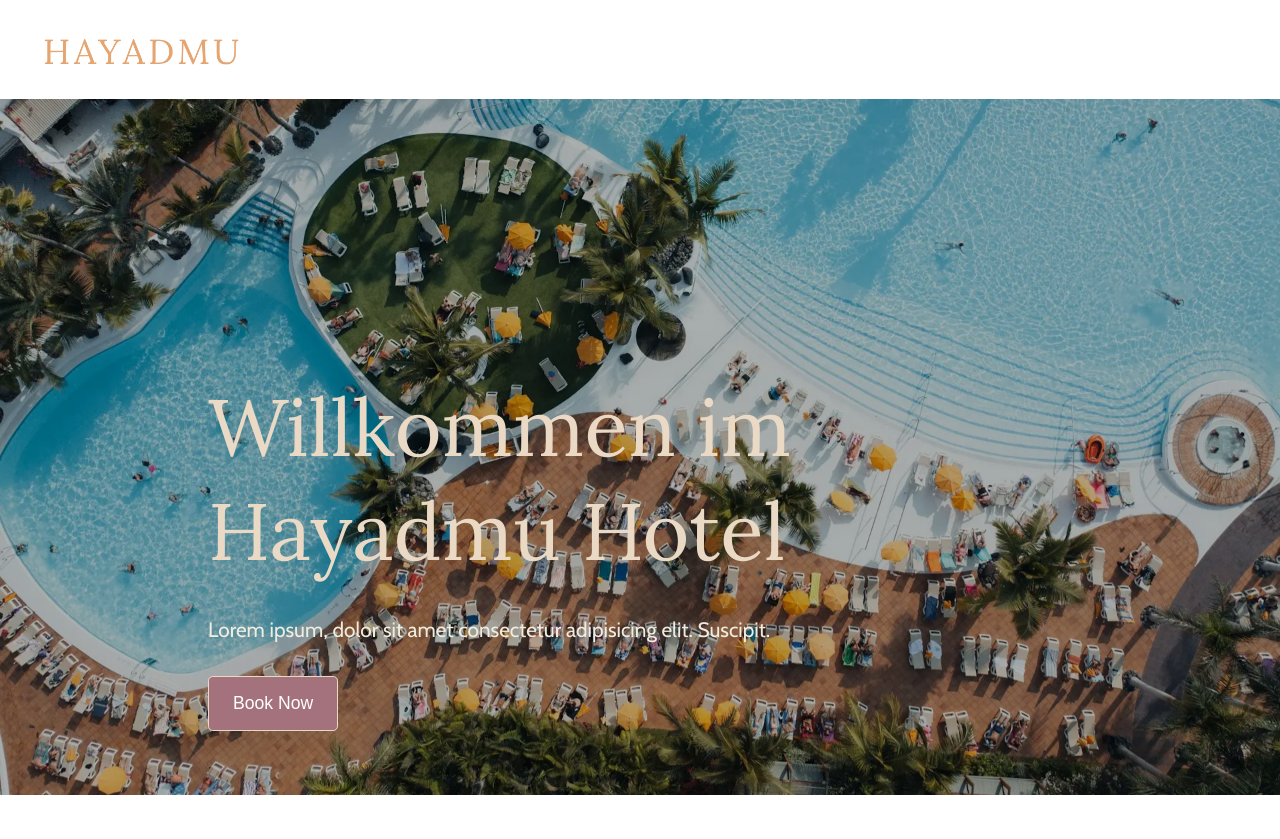
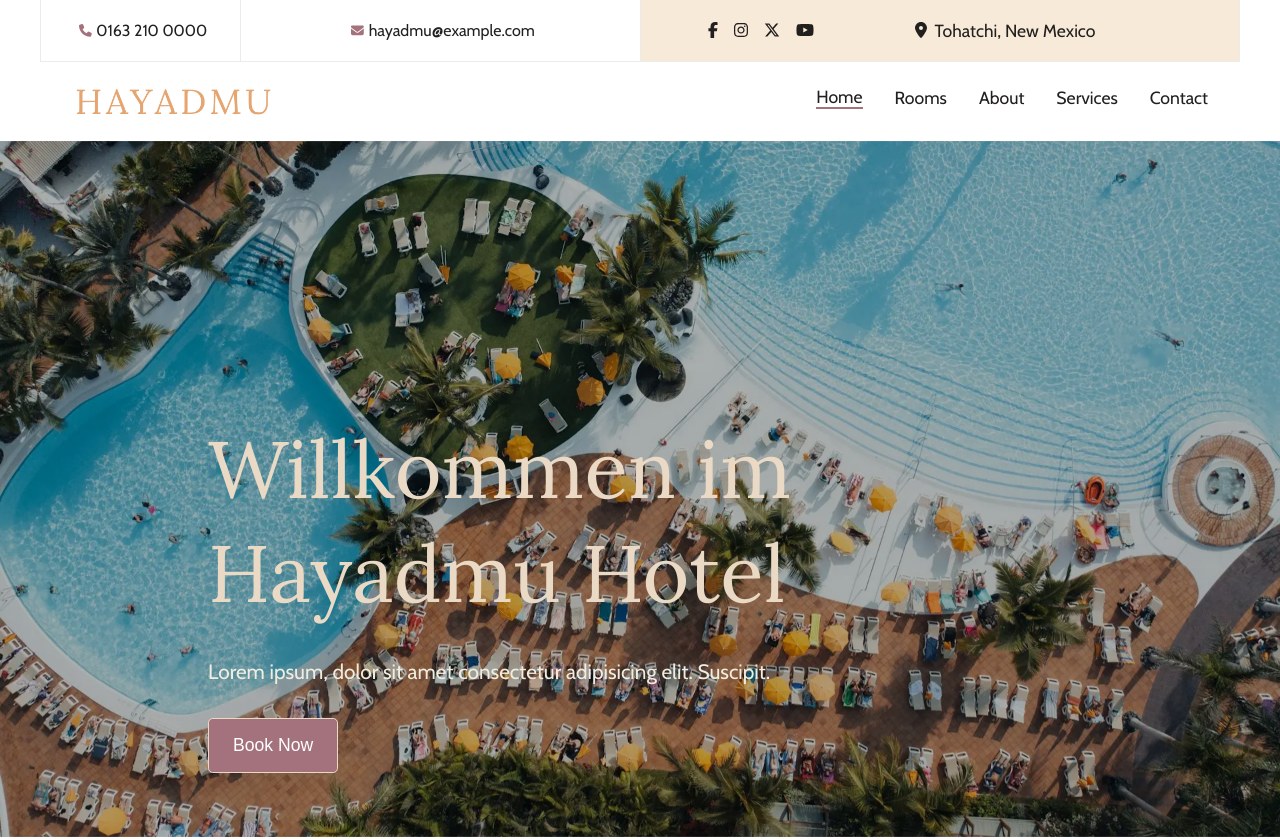
Before and after one commit to mkamburdev/Hotel-Resort-Project, a React (Vite) app: page / in a window 1280 px wide. Shown: the top 839 px of the page. Built offline with nearby package versions, Linux system fonts and the light colour scheme.

Commit message:
Das Menü ist auch für die Desktop-Ansicht konzipiert. Nach 1024px beginnt der Übergang vom mobilen Menü zur Desktop-Ansicht wie bei der Laptop-Ansicht. Die Menüinhalte wurden am Raster ausgerichtet.

```diff
--- a/src/components/NavBar.css
+++ b/src/components/NavBar.css
@@ -1,6 +1,5 @@
 .navbar {
   height: 6.2rem;
-  margin: 0 0.5rem;
   display: flex;
   justify-content: space-between;
   align-items: center;
@@ -38,7 +37,6 @@
   background: rgba(255, 255, 255, 0.45);
   box-shadow: 0 4px 30px rgba(0, 0, 0, 0.1);
   backdrop-filter: blur(5px);
-  -webkit-backdrop-filter: blur(5px);
 }
 
 @keyframes openMenu {
@@ -111,8 +109,15 @@
   align-items: center;
 }
 
-i {
-  cursor: pointer;
+.mobile-contact i {
+  margin: 0 0.5rem;
+}
+
+.nav-tel,
+.nav-email,
+.nav-right,
+.nav-menu {
+  display: none;
 }
 
 @media screen and (min-width: 1024px) {
@@ -123,4 +128,132 @@ i {
   #mobile-container {
     display: none;
   }
+
+  .nav-tel,
+  .nav-email,
+  .nav-right,
+  .nav-menu {
+    display: block;
+  }
+
+  .navbar {
+    height: 8.8rem;
+    display: grid;
+    grid-template-columns: 1fr 2fr 3fr;
+    grid-template-areas:
+      "nav-tel nav-email nav-right nav-right nav-right"
+      "nav-logo nav-logo nav-menu nav-menu nav-menu";
+  }
+
+  .nav-tel {
+    grid-area: nav-tel;
+    height: 100%;
+    width: 100%;
+    display: flex;
+    justify-content: center;
+    align-items: center;
+    border-bottom: 0.1rem solid #ebebeb;
+    border-left: 0.1rem solid #ebebeb;
+    font-size: 1rem;
+  }
+
+  .nav-tel i,
+  .nav-email i {
+    margin: 0 0.3rem;
+    font-size: 0.8rem;
+    color: #a3727d;
+  }
+
+  .nav-email {
+    grid-area: nav-email;
+    height: 100%;
+    width: 100%;
+    display: flex;
+    justify-content: center;
+    align-items: center;
+    border-bottom: 0.1rem solid #ebebeb;
+    border-left: 0.1rem solid #ebebeb;
+    font-size: 1rem;
+  }
+  .nav-logo {
+    grid-area: nav-logo;
+    margin-top: 0.5rem;
+    display: flex;
+    justify-content: flex-start;
+  }
+  .nav-logo img{
+    cursor: pointer;
+  }
+
+  .nav-menu {
+    grid-area: nav-menu;
+    display: flex;
+    justify-content: flex-end;
+    margin-right: 1rem;
+  }
+
+  .nav-menu ul {
+    display: flex;
+    align-items: center;
+  }
+
+  .nav-right {
+    grid-area: nav-right;
+    border-left: 0.1rem solid #ebebeb;
+    border-bottom: 0.1rem solid #ebebeb;
+    border-right: 0.1rem solid #ebebeb;
+    display: flex;
+    flex-direction: row;
+    height: 100%;
+    width: 100%;
+    padding: 1rem 0;
+    background-color: #f8ead8;
+  }
+  .nav-right i {
+    margin: 0 0.5rem;
+    font-size: 1rem;
+  }
+
+  .social {
+    display: flex;
+    justify-content: center;
+    align-items: center;
+    width: 15rem;
+  }
+
+  .social i {
+  cursor: pointer;
 }
+
+  .location {
+    display: flex;
+    justify-content: center;
+    align-items: center;
+    width: 15rem;
+  }
+
+  .nav-menu li {
+    margin: 0 1rem;
+    list-style: none;
+  }
+
+  .nav-menu a {
+    text-decoration: none;
+    color: #221f1f;
+  }
+
+  .nav-menu ul li:first-child {
+    border-bottom: 0.13rem solid #a3727d;
+  }
+
+  .nav-menu a:hover {
+    border-bottom: 0.13rem solid #a3727d;
+  }
+}
+
+@media screen and (min-width: 1200px) {
+  .navbar {
+    width: 75rem;
+    margin: 0 auto;
+  }
+}
--- a/src/components/NavBar.jsx
+++ b/src/components/NavBar.jsx
@@ -5,6 +5,7 @@ import { FontAwesomeIcon } from "@fortawesome/react-fontawesome";
 import {
   faBars,
   faEnvelope,
+  faMapMarkerAlt,
   faPhone,
   faXmark,
 } from "@fortawesome/free-solid-svg-icons";
@@ -25,8 +26,13 @@ function NavBar() {
   return (
     <div>
       <section className="navbar">
-        <img src={logo} alt="Logo" className="logo" />
-        <div id="mobile-container" className={`mobile-menu-container ${menuOpen ? "open" : ""}`}>
+        <div className="nav-logo">
+          <a href="/index.html"><img src={logo} alt="Logo" className="logo" /></a>
+        </div>
+        <div
+          id="mobile-container"
+          className={`mobile-menu-container ${menuOpen ? "open" : ""}`}
+        >
           <div className="mobile-menu-box">
             <i className="close-icon" onClick={handleMenuClick}>
               <FontAwesomeIcon icon={faXmark} size="fa-2xl" />
@@ -68,13 +74,13 @@ function NavBar() {
               <div className="mobile-tel">
                 <i>
                   <FontAwesomeIcon icon={faPhone} size="fa-2xl" />
-                </i>{" "}
+                </i>
                 0163 210 0000
               </div>
               <div className="mobile-mail">
                 <i>
                   <FontAwesomeIcon icon={faEnvelope} size="fa-2xl" />
-                </i>{" "}
+                </i>
                 hayadmu@example.com
               </div>
             </div>
@@ -85,6 +91,60 @@ function NavBar() {
             <FontAwesomeIcon icon={faBars} size="fa-2xl" />
           </i>
         </div>
+        <div className="nav-tel">
+          <i>
+            <FontAwesomeIcon icon={faPhone} size="fa-2xl" />
+          </i>
+          0163 210 0000
+        </div>
+        <div className="nav-email">
+          <i>
+            <FontAwesomeIcon icon={faEnvelope} size="fa-2xl" />
+          </i>
+          hayadmu@example.com
+        </div>
+
+        <div className="nav-right">
+          <div className="social">
+            <i>
+              <FontAwesomeIcon icon={faFacebookF} size="fa-2xl" />
+            </i>
+            <i>
+              <FontAwesomeIcon icon={faInstagram} size="fa-2xl" />
+            </i>
+            <i>
+              <FontAwesomeIcon icon={faXTwitter} size="fa-2xl" />
+            </i>
+            <i>
+              <FontAwesomeIcon icon={faYoutube} size="fa-2xl" />
+            </i>
+          </div>
+          <div className="location">
+            <i>
+              <FontAwesomeIcon icon={faMapMarkerAlt} size="fa-2xl" />
+            </i>
+            Tohatchi, New Mexico
+          </div>
+        </div>
+        <div className="nav-menu">
+          <ul>
+            <li>
+              <a href="#">Home</a>
+            </li>
+            <li>
+              <a href="#">Rooms</a>
+            </li>
+            <li>
+              <a href="#">About</a>
+            </li>
+            <li>
+              <a href="#">Services</a>
+            </li>
+            <li>
+              <a href="#">Contact</a>
+            </li>
+          </ul>
+        </div>
       </section>
     </div>
   );
```
